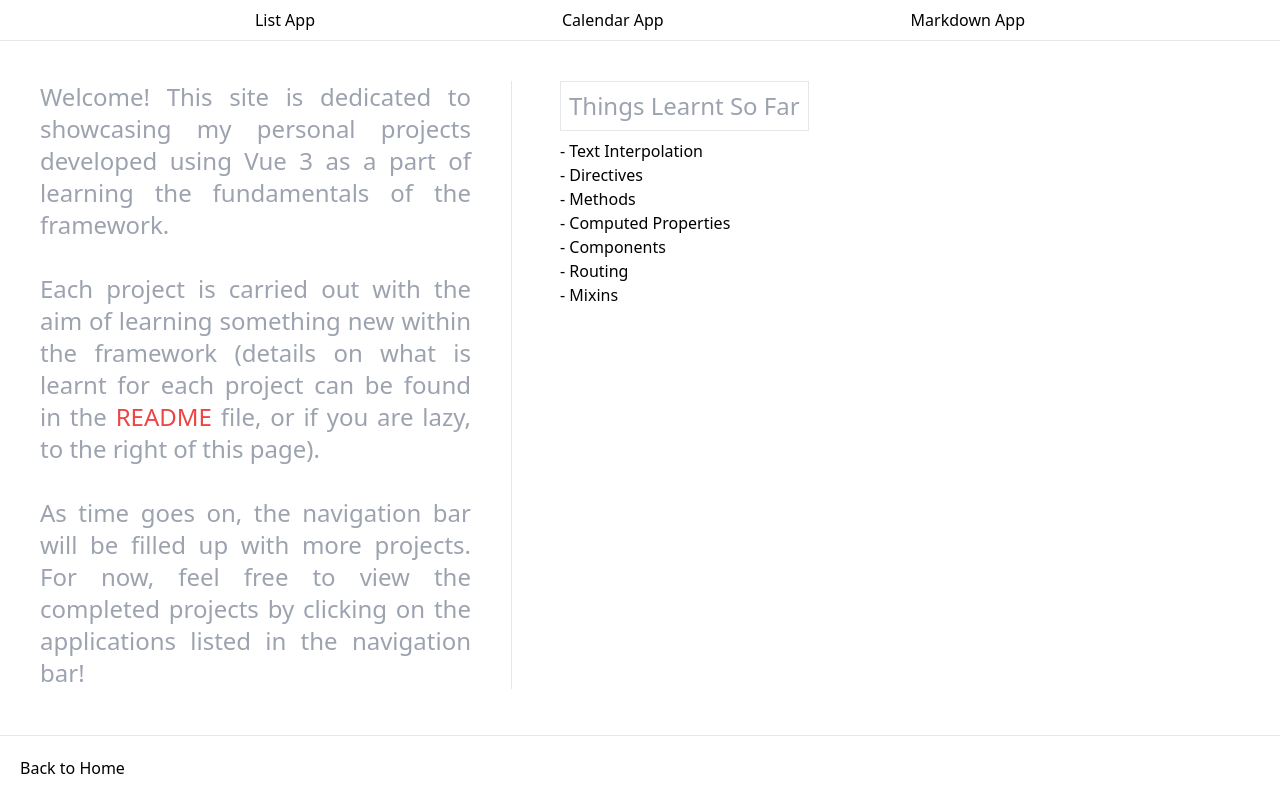
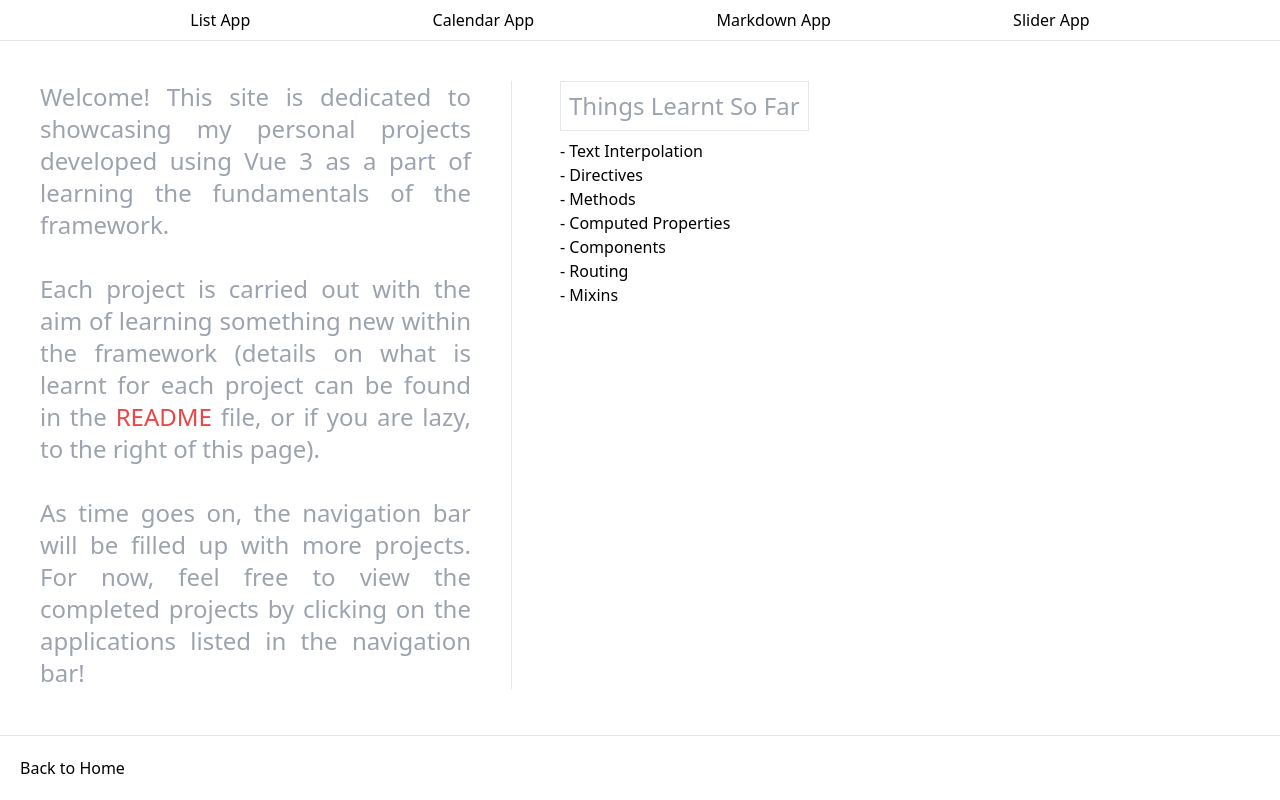
Before and after one commit to maplepancakes/vue-3-project-showcase, a Vue app: page / in a window 1280 px wide. Built offline with nearby package versions, Linux system fonts and the light colour scheme.

Commit message:
Added Slider App

```diff
--- a/src/components/AppHeader.vue
+++ b/src/components/AppHeader.vue
@@ -15,6 +15,7 @@ export default
                 {to: "/listApp", title: "List App"},
                 {to: "/calendarApp", title: "Calendar App"},
                 {to: "/markdownApp", title: "Markdown App"},
+                {to: "/sliderApp", title: "Slider App"},
             ]
         }
     }
```
